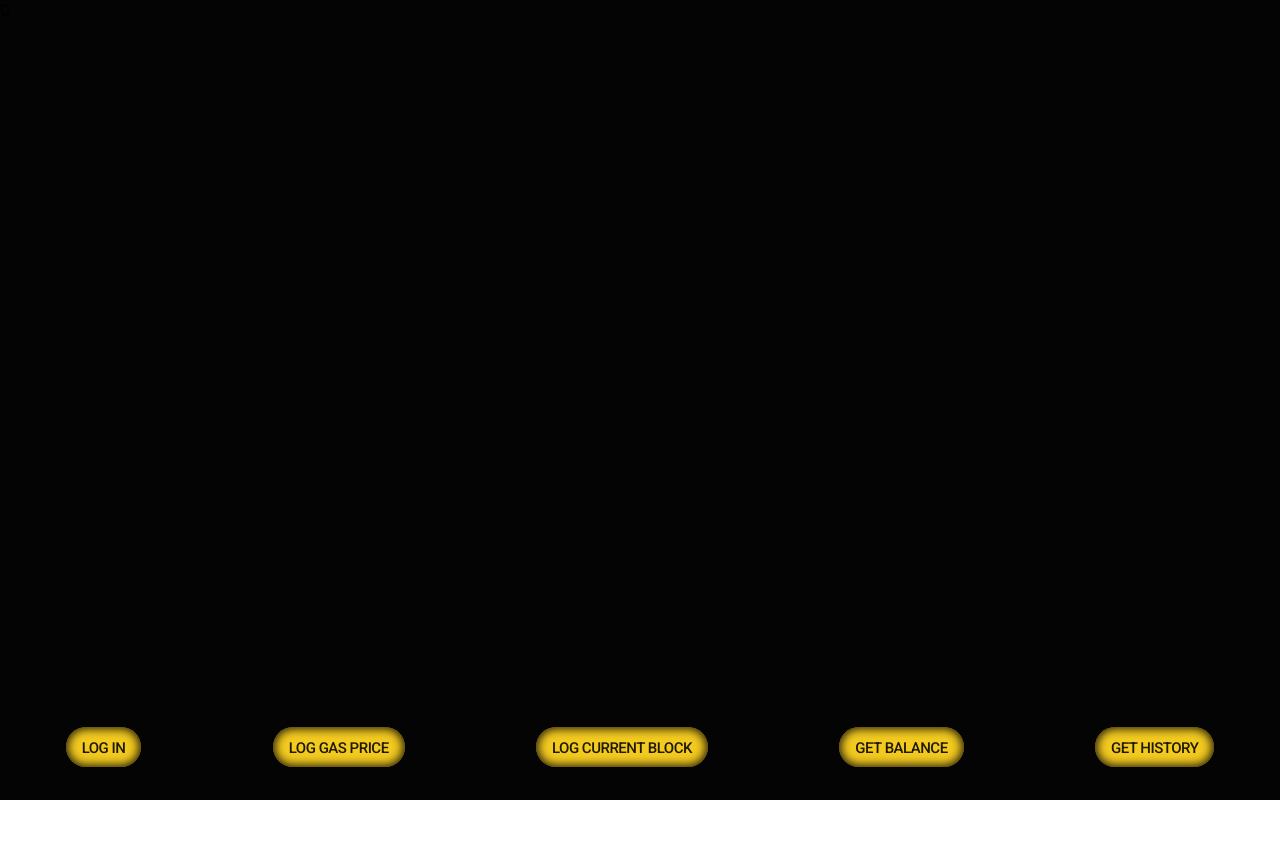
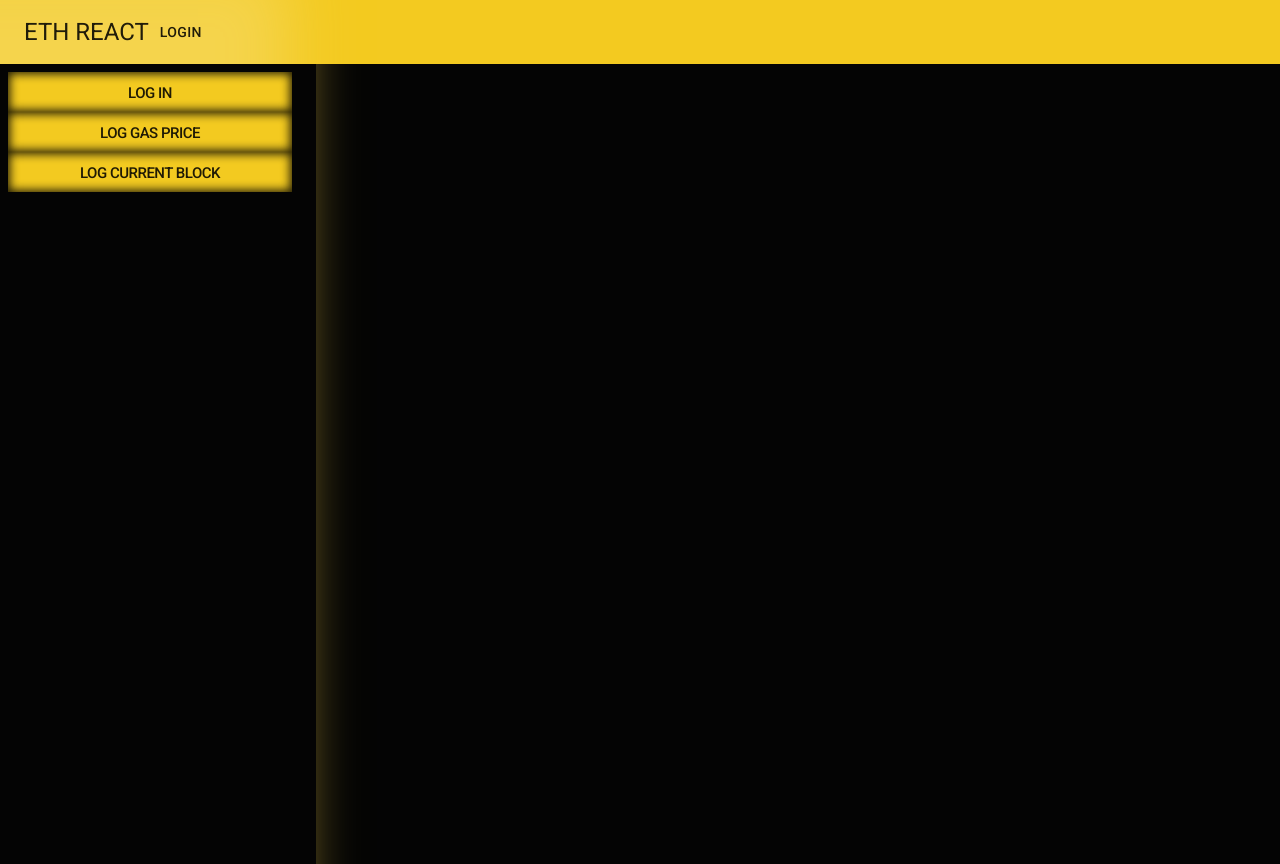
Before and after one commit to Gblumentals/react-eth, a React (Create React App) app: page / in a window 1280 px wide. Before the commit the page ends 800 px from the top, so only its background shows below. Built offline with nearby package versions, Linux system fonts and the light colour scheme.

Commit message:
applied some restyle

```diff
--- a/src/components/Button/style.ts
+++ b/src/components/Button/style.ts
@@ -2,11 +2,13 @@ import { makeStyles } from '@material-ui/core/styles';
 
 const useStyles = makeStyles((theme) => ({
   root: {
-    borderRadius: '20px !important',
+    borderRadius: '0px !important',
     paddingTop: '8px !important',
     fontSize: '15px !important',
     letterSpacing: '-0.5px !important',
     boxShadow: '0px 0px 10px 2px inset !important',
+    width: 'calc( 100% - 16px ) !important',
+    margin: 8
   },
 }));
 
--- a/src/components/Header/index.tsx
+++ b/src/components/Header/index.tsx
@@ -14,13 +14,10 @@ export default function ButtonAppBar() {
     <div className={classes.root}>
       <AppBar position="static">
         <Toolbar>
-          <IconButton edge="start" className={classes.menuButton} color="inherit" aria-label="menu">
-            <MenuIcon />
-          </IconButton>
-          <Typography variant="h6" className={classes.title}>
-            News
+          <Typography variant="h5" className={classes.title}>
+            ETH REACT
           </Typography>
-          <Button color="inherit">Login</Button>
+          <Button color="inherit" className={classes.loginButton}>Login</Button>
         </Toolbar>
       </AppBar>
     </div>
--- a/src/components/Header/style.ts
+++ b/src/components/Header/style.ts
@@ -1,15 +1,16 @@
 import { makeStyles } from '@material-ui/core/styles';
 
 const useStyles = makeStyles((theme) => ({
-  root: {
-    flexGrow: 1,
-  },
+  root: {},
   menuButton: {
     marginRight: theme.spacing(2),
   },
   title: {
-    flexGrow: 1,
+    marginRight: 50
   },
+  loginButton: {
+    marginRight: 'auto'
+  }
 }));
 
 export default useStyles
--- a/src/components/Page/index.tsx
+++ b/src/components/Page/index.tsx
@@ -3,24 +3,15 @@ import useStyles from './style';
 import ether from '../../services/ether'
 
 import Button from '../Button';
-import Balance from '../Balance';
-import History from '../History';
+import Header from '../Header';
 
 const Page = () => {
   const classes = useStyles()
-  const [balance, setBalance] = useState('')
-  const [history, setHistory] = useState([])
 
   return (
+    <>
+    <Header />
       <div className={classes.root}>
-      <div className={classes.balanceWrapper}>
-        { balance && (
-          <Balance balance={balance} />
-        )}
-        { history.length && (
-          <History history={history} />
-        )}
-      </div>
         <div className={classes.buttonWrapper}>
           <Button
             variant="contained"
@@ -29,7 +20,6 @@ const Page = () => {
             onClick={() => {
               console.log("Loggin in...", ether.setProviders())
             }}
-
           >
               Log in
           </Button>
@@ -57,35 +47,9 @@ const Page = () => {
           >
             Log Current Block
           </Button>
-        <Button
-          variant="contained"
-          color="primary"
-          className={classes.button}
-          onClick={() => {
-            console.log("Wallet:", ether.getWallet())
-            ether.getBalance().then((balance) => {
-              setBalance(JSON.stringify(balance))
-            })
-          }}
-        >
-          Get Balance
-        </Button>
-        <Button
-          variant="contained"
-          color="primary"
-          className={classes.button}
-          onClick={() => {
-            console.log("Wallet:", ether.getWallet())
-            ether.getHistory().then((history) => {
-              console.log('history', history)
-              setHistory(history)
-            }).catch(e => console.log(e))
-          }}
-        >
-          Get History
-        </Button>
         </div>
     </div>
+  </>
   );
 }
 
--- a/src/components/Page/style.ts
+++ b/src/components/Page/style.ts
@@ -12,11 +12,12 @@ const useStyles = makeStyles((theme) => ({
     height: 40
   },
   buttonWrapper: {
-    width: '100%',
+    width: '300px',
     display: 'flex',
-    justifyContent: 'space-around',
-    height: 80,
-    marginTop: 'auto'
+    flexDirection: 'column',
+    height: '100%',
+    padding: 8,
+    boxShadow: `-128px 0px 60px 100px ${theme.palette.primary.light}`
   },
   balanceWrapper: {
     width: '100%',
--- a/src/components/Window/index.tsx
+++ b/src/components/Window/index.tsx
@@ -1,4 +1,3 @@
-import React from 'react';
 import './Window.css';
 import Dialog from '@material-ui/core/Dialog'
 import Backdrop from '@material-ui/core/Backdrop'
--- a/src/services/ether.ts
+++ b/src/services/ether.ts
@@ -5,7 +5,6 @@ const ether = () => {
   let etherscanProvider: any = null;
   let wallet: any = null;
   let signer: any = null;
-
 
   const getWallet = () => wallet;
   const getSigner = () => signer;
```
Lines whose indentation alone changed are shown as unchanged.
